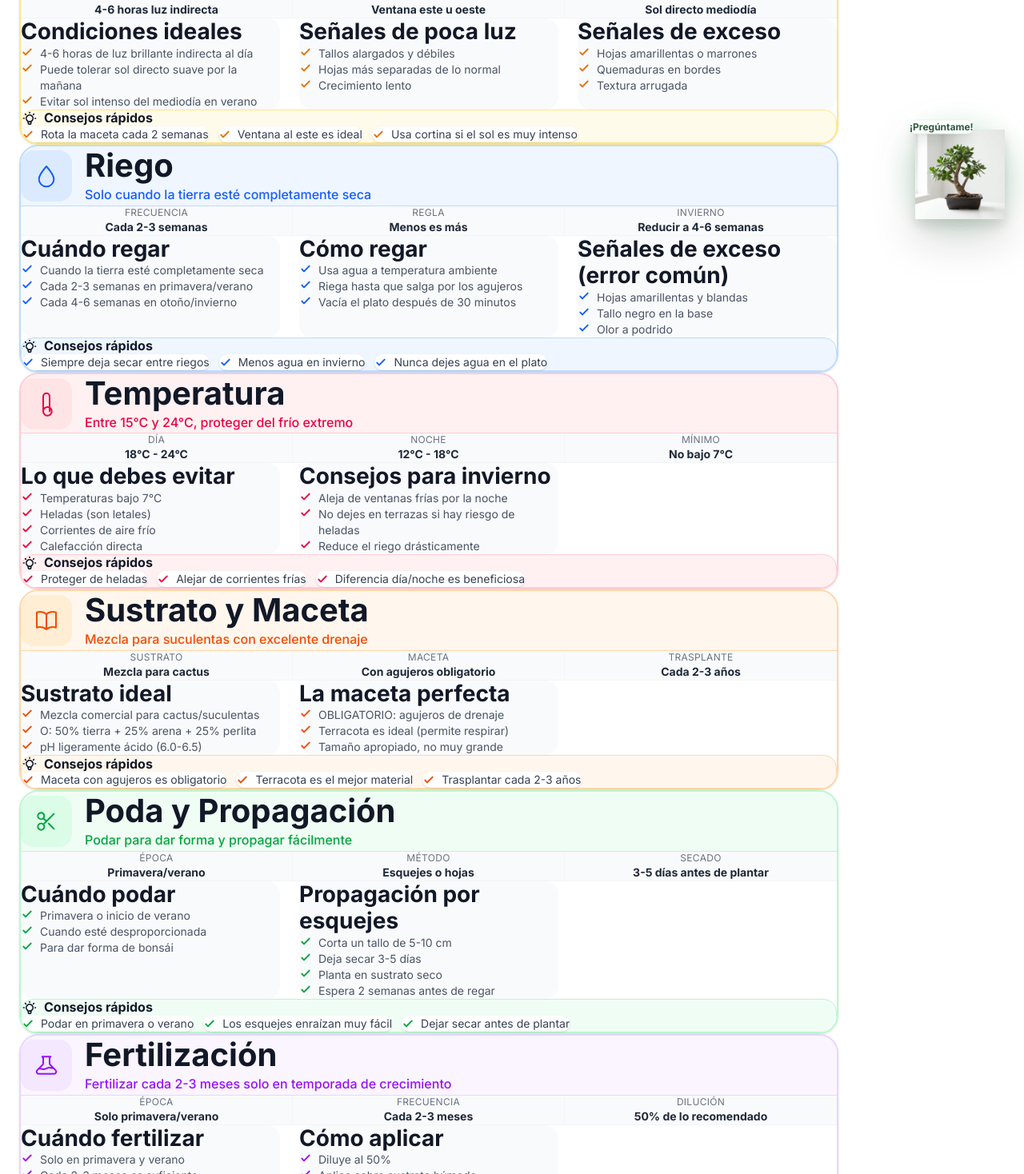
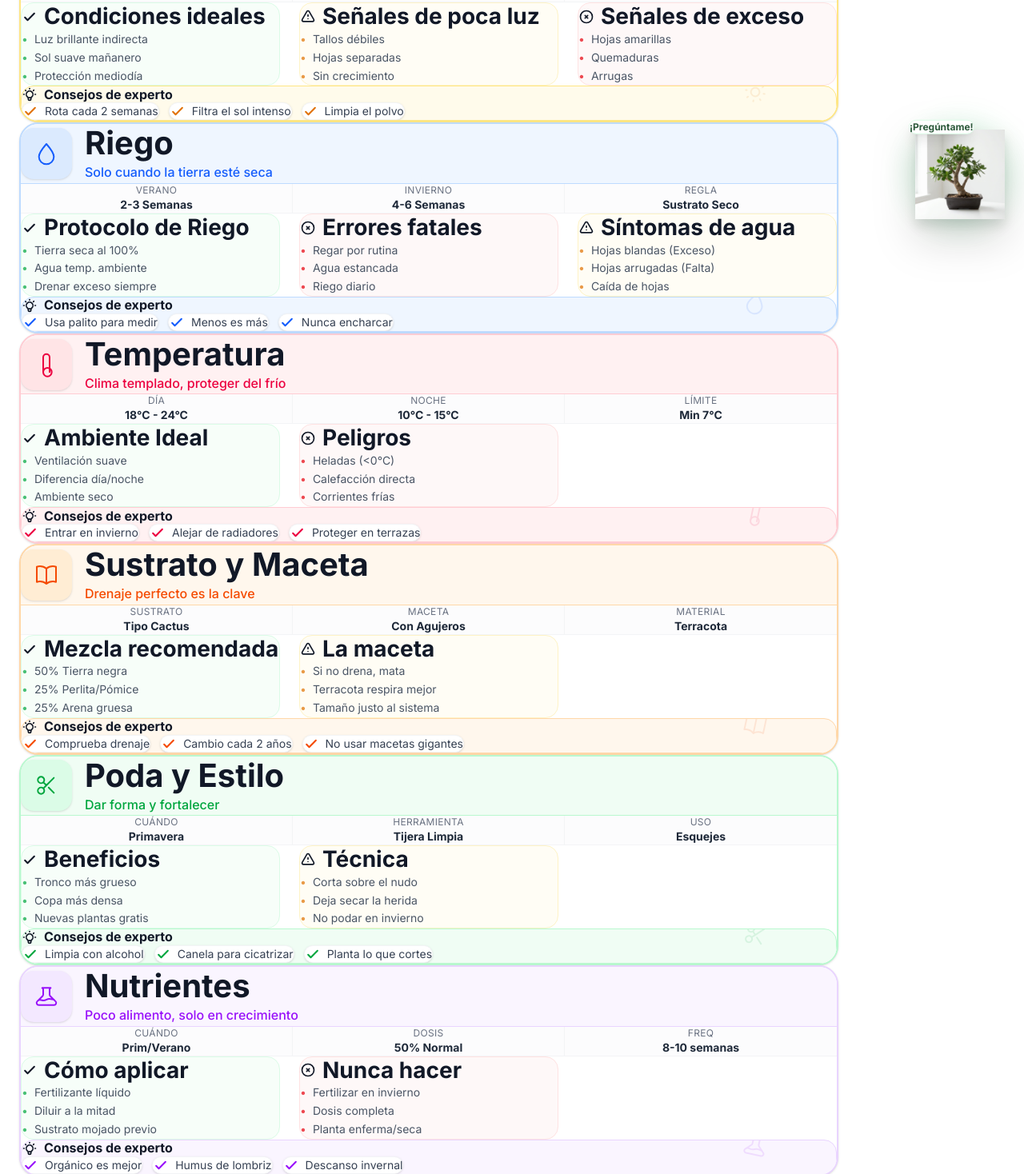
Before and after one commit to Juanpi2024/WEB-DECOJADE, a Next.js app: page /cuidados in a window 1280 px wide. Shown: the part 502-1970 px from the top of the page at 80% size. Built offline with nearby package versions, Linux system fonts and the light colour scheme.

Commit message:
Rediseño de la sección de cuidados con nuevas tarjetas e íconos

```diff
--- a/src/app/cuidados/page.js
+++ b/src/app/cuidados/page.js
@@ -11,6 +11,12 @@ const icons = {
     sun: (
         <svg className="w-8 h-8" fill="none" stroke="currentColor" viewBox="0 0 24 24">
             <path strokeLinecap="round" strokeLinejoin="round" strokeWidth={1.5} d="M12 3v1m0 16v1m9-9h-1M4 12H3m15.364 6.364l-.707-.707M6.343 6.343l-.707-.707m12.728 0l-.707.707M6.343 17.657l-.707.707M16 12a4 4 0 11-8 0 4 4 0 018 0z" />
+        </svg>
+    ),
+    sunCloud: (
+        <svg className="w-8 h-8" fill="none" stroke="currentColor" viewBox="0 0 24 24">
+            <path strokeLinecap="round" strokeLinejoin="round" strokeWidth={1.5} d="M12 3v1m0 16v1m9-9h-1M4 12H3m15.364 6.364l-.707-.707M6.343 6.343l-.707-.707m12.728 0l-.707.707M6.343 17.657l-.707.707M16 12a4 4 0 11-8 0 4 4 0 018 0z" />
+            <path strokeLinecap="round" strokeLinejoin="round" strokeWidth={1.5} d="M3 15a4 4 0 004 4h10a4 4 0 004-4" />
         </svg>
     ),
     water: (
@@ -50,8 +56,18 @@ const icons = {
         </svg>
     ),
     check: (
-        <svg className="w-4 h-4" fill="none" stroke="currentColor" viewBox="0 0 24 24">
-            <path strokeLinecap="round" strokeLinejoin="round" strokeWidth={3} d="M5 13l4 4L19 7" />
+        <svg className="w-5 h-5" fill="none" stroke="currentColor" viewBox="0 0 24 24">
+            <path strokeLinecap="round" strokeLinejoin="round" strokeWidth={2.5} d="M5 13l4 4L19 7" />
+        </svg>
+    ),
+    warning: (
+        <svg className="w-5 h-5" fill="none" stroke="currentColor" viewBox="0 0 24 24">
+            <path strokeLinecap="round" strokeLinejoin="round" strokeWidth={2} d="M12 9v2m0 4h.01m-6.938 4h13.856c1.54 0 2.502-1.667 1.732-3L13.732 4c-.77-1.333-2.694-1.333-3.464 0L3.34 16c-.77 1.333.192 3 1.732 3z" />
+        </svg>
+    ),
+    stop: (
+        <svg className="w-5 h-5" fill="none" stroke="currentColor" viewBox="0 0 24 24">
+            <path strokeLinecap="round" strokeLinejoin="round" strokeWidth={2} d="M10 14l2-2m0 0l2-2m-2 2l-2-2m2 2l2 2m7-2a9 9 0 11-18 0 9 9 0 0118 0z" />
         </svg>
     ),
     leaf: (
@@ -69,171 +85,158 @@ const careGuides = [
         shortDesc: '4-6 horas de luz indirecta brillante',
         color: 'amber',
         keyPoints: [
-            { label: 'Ideal', value: '4-6 horas luz indirecta' },
-            { label: 'Ubicación', value: 'Ventana este u oeste' },
-            { label: 'Evitar', value: 'Sol directo mediodía' },
+            { label: 'Ideal', value: '4-6h Sol' },
+            { label: 'Ubicación', value: 'Ventana Este' },
+            { label: 'Cuidado', value: 'Evitar Tarde' },
         ],
         content: [
             {
                 title: 'Condiciones ideales',
-                items: ['4-6 horas de luz brillante indirecta al día', 'Puede tolerar sol directo suave por la mañana', 'Evitar sol intenso del mediodía en verano']
+                type: 'ideal',
+                items: ['Luz brillante indirecta', 'Sol suave mañanero', 'Protección mediodía']
             },
             {
                 title: 'Señales de poca luz',
-                items: ['Tallos alargados y débiles', 'Hojas más separadas de lo normal', 'Crecimiento lento']
+                type: 'warning',
+                items: ['Tallos débiles', 'Hojas separadas', 'Sin crecimiento']
             },
             {
                 title: 'Señales de exceso',
-                items: ['Hojas amarillentas o marrones', 'Quemaduras en bordes', 'Textura arrugada']
+                type: 'danger',
+                items: ['Hojas amarillas', 'Quemaduras', 'Arrugas']
             }
         ],
-        tips: ['Rota la maceta cada 2 semanas', 'Ventana al este es ideal', 'Usa cortina si el sol es muy intenso'],
+        tips: ['Rota cada 2 semanas', 'Filtra el sol intenso', 'Limpia el polvo'],
     },
     {
         id: 'riego',
         icon: icons.water,
         title: 'Riego',
-        shortDesc: 'Solo cuando la tierra esté completamente seca',
+        shortDesc: 'Solo cuando la tierra esté seca',
         color: 'blue',
         keyPoints: [
-            { label: 'Frecuencia', value: 'Cada 2-3 semanas' },
-            { label: 'Regla', value: 'Menos es más' },
-            { label: 'Invierno', value: 'Reducir a 4-6 semanas' },
+            { label: 'Verano', value: '2-3 Semanas' },
+            { label: 'Invierno', value: '4-6 Semanas' },
+            { label: 'Regla', value: 'Sustrato Seco' },
         ],
         content: [
             {
-                title: 'Cuándo regar',
-                items: ['Cuando la tierra esté completamente seca', 'Cada 2-3 semanas en primavera/verano', 'Cada 4-6 semanas en otoño/invierno']
+                title: 'Protocolo de Riego',
+                type: 'ideal',
+                items: ['Tierra seca al 100%', 'Agua temp. ambiente', 'Drenar exceso siempre']
             },
             {
-                title: 'Cómo regar',
-                items: ['Usa agua a temperatura ambiente', 'Riega hasta que salga por los agujeros', 'Vacía el plato después de 30 minutos']
+                title: 'Errores fatales',
+                type: 'danger',
+                items: ['Regar por rutina', 'Agua estancada', 'Riego diario']
             },
             {
-                title: 'Señales de exceso (error común)',
-                items: ['Hojas amarillentas y blandas', 'Tallo negro en la base', 'Olor a podrido']
+                title: 'Síntomas de agua',
+                type: 'warning',
+                items: ['Hojas blandas (Exceso)', 'Hojas arrugadas (Falta)', 'Caída de hojas']
             }
         ],
-        tips: ['Siempre deja secar entre riegos', 'Menos agua en invierno', 'Nunca dejes agua en el plato'],
+        tips: ['Usa palito para medir', 'Menos es más', 'Nunca encharcar'],
     },
     {
         id: 'temperatura',
         icon: icons.thermometer,
         title: 'Temperatura',
-        shortDesc: 'Entre 15°C y 24°C, proteger del frío extremo',
+        shortDesc: 'Clima templado, proteger del frío',
         color: 'rose',
         keyPoints: [
             { label: 'Día', value: '18°C - 24°C' },
-            { label: 'Noche', value: '12°C - 18°C' },
-            { label: 'Mínimo', value: 'No bajo 7°C' },
+            { label: 'Noche', value: '10°C - 15°C' },
+            { label: 'Límite', value: 'Min 7°C' },
         ],
         content: [
             {
-                title: 'Lo que debes evitar',
-                items: ['Temperaturas bajo 7°C', 'Heladas (son letales)', 'Corrientes de aire frío', 'Calefacción directa']
+                title: 'Ambiente Ideal',
+                type: 'ideal',
+                items: ['Ventilación suave', 'Diferencia día/noche', 'Ambiente seco']
             },
             {
-                title: 'Consejos para invierno',
-                items: ['Aleja de ventanas frías por la noche', 'No dejes en terrazas si hay riesgo de heladas', 'Reduce el riego drásticamente']
+                title: 'Peligros',
+                type: 'danger',
+                items: ['Heladas (<0°C)', 'Calefacción directa', 'Corrientes frías']
             }
         ],
-        tips: ['Proteger de heladas', 'Alejar de corrientes frías', 'Diferencia día/noche es beneficiosa'],
+        tips: ['Entrar en invierno', 'Alejar de radiadores', 'Proteger en terrazas'],
     },
     {
         id: 'sustrato',
         icon: icons.pot,
         title: 'Sustrato y Maceta',
-        shortDesc: 'Mezcla para suculentas con excelente drenaje',
+        shortDesc: 'Drenaje perfecto es la clave',
         color: 'orange',
         keyPoints: [
-            { label: 'Sustrato', value: 'Mezcla para cactus' },
-            { label: 'Maceta', value: 'Con agujeros obligatorio' },
-            { label: 'Trasplante', value: 'Cada 2-3 años' },
+            { label: 'Sustrato', value: 'Tipo Cactus' },
+            { label: 'Maceta', value: 'Con Agujeros' },
+            { label: 'Material', value: 'Terracota' },
         ],
         content: [
             {
-                title: 'Sustrato ideal',
-                items: ['Mezcla comercial para cactus/suculentas', 'O: 50% tierra + 25% arena + 25% perlita', 'pH ligeramente ácido (6.0-6.5)']
+                title: 'Mezcla recomendada',
+                type: 'ideal',
+                items: ['50% Tierra negra', '25% Perlita/Pómice', '25% Arena gruesa']
             },
             {
-                title: 'La maceta perfecta',
-                items: ['OBLIGATORIO: agujeros de drenaje', 'Terracota es ideal (permite respirar)', 'Tamaño apropiado, no muy grande']
+                title: 'La maceta',
+                type: 'warning',
+                items: ['Si no drena, mata', 'Terracota respira mejor', 'Tamaño justo al sistema']
             }
         ],
-        tips: ['Maceta con agujeros es obligatorio', 'Terracota es el mejor material', 'Trasplantar cada 2-3 años'],
+        tips: ['Comprueba drenaje', 'Cambio cada 2 años', 'No usar macetas gigantes'],
     },
     {
         id: 'poda',
         icon: icons.scissors,
-        title: 'Poda y Propagación',
-        shortDesc: 'Podar para dar forma y propagar fácilmente',
+        title: 'Poda y Estilo',
+        shortDesc: 'Dar forma y fortalecer',
         color: 'green',
         keyPoints: [
-            { label: 'Época', value: 'Primavera/verano' },
-            { label: 'Método', value: 'Esquejes o hojas' },
-            { label: 'Secado', value: '3-5 días antes de plantar' },
+            { label: 'Cuándo', value: 'Primavera' },
+            { label: 'Herramienta', value: 'Tijera Limpia' },
+            { label: 'Uso', value: 'Esquejes' },
         ],
         content: [
             {
-                title: 'Cuándo podar',
-                items: ['Primavera o inicio de verano', 'Cuando esté desproporcionada', 'Para dar forma de bonsái']
+                title: 'Beneficios',
+                type: 'ideal',
+                items: ['Tronco más grueso', 'Copa más densa', 'Nuevas plantas gratis']
             },
             {
-                title: 'Propagación por esquejes',
-                items: ['Corta un tallo de 5-10 cm', 'Deja secar 3-5 días', 'Planta en sustrato seco', 'Espera 2 semanas antes de regar']
+                title: 'Técnica',
+                type: 'warning',
+                items: ['Corta sobre el nudo', 'Deja secar la herida', 'No podar en invierno']
             }
         ],
-        tips: ['Podar en primavera o verano', 'Los esquejes enraízan muy fácil', 'Dejar secar antes de plantar'],
+        tips: ['Limpia con alcohol', 'Canela para cicatrizar', 'Planta lo que cortes'],
     },
     {
         id: 'fertilizacion',
         icon: icons.beaker,
-        title: 'Fertilización',
-        shortDesc: 'Fertilizar cada 2-3 meses solo en temporada de crecimiento',
+        title: 'Nutrientes',
+        shortDesc: 'Poco alimento, solo en crecimiento',
         color: 'purple',
         keyPoints: [
-            { label: 'Época', value: 'Solo primavera/verano' },
-            { label: 'Frecuencia', value: 'Cada 2-3 meses' },
-            { label: 'Dilución', value: '50% de lo recomendado' },
+            { label: 'Cuándo', value: 'Prim/Verano' },
+            { label: 'Dosis', value: '50% Normal' },
+            { label: 'Freq', value: '8-10 semanas' },
         ],
         content: [
             {
-                title: 'Cuándo fertilizar',
-                items: ['Solo en primavera y verano', 'Cada 2-3 meses es suficiente', 'NUNCA en otoño ni invierno']
+                title: 'Cómo aplicar',
+                type: 'ideal',
+                items: ['Fertilizante líquido', 'Diluir a la mitad', 'Sustrato mojado previo']
             },
             {
-                title: 'Cómo aplicar',
-                items: ['Diluye al 50%', 'Aplica sobre sustrato húmedo', 'Evita que toque las hojas']
+                title: 'Nunca hacer',
+                type: 'danger',
+                items: ['Fertilizar en invierno', 'Dosis completa', 'Planta enferma/seca']
             }
         ],
-        tips: ['Fertilizar solo en primavera y verano', 'Diluir al 50%', 'Aplicar sobre sustrato húmedo'],
-    },
-    {
-        id: 'problemas',
-        icon: icons.medical,
-        title: 'Problemas Comunes',
-        shortDesc: 'Identificar y solucionar problemas frecuentes',
-        color: 'red',
-        keyPoints: [
-            { label: 'Problema #1', value: 'Exceso de riego' },
-            { label: 'Plaga común', value: 'Cochinilla' },
-            { label: 'Prevención', value: 'Revisar regularmente' },
-        ],
-        content: [
-            {
-                title: 'Hojas amarillas y blandas',
-                items: ['Causa: Exceso de riego (90%)', 'Solución: Dejar de regar, revisar raíces']
-            },
-            {
-                title: 'Manchas blancas algodonosas',
-                items: ['Causa: Cochinilla (plaga)', 'Solución: Alcohol con algodón']
-            },
-            {
-                title: 'Tallo negro en la base',
-                items: ['Causa: Pudrición por exceso de agua', 'Solución: Cortar sano y propagar']
-            }
-        ],
-        tips: ['El exceso de agua es el problema #1', 'Actuar rápido ante pudrición', 'Revisar plagas regularmente'],
+        tips: ['Orgánico es mejor', 'Humus de lombriz', 'Descanso invernal'],
     },
 ];
 
@@ -302,7 +305,7 @@ export default function CuidadosPage() {
                 <div className="container mx-auto px-6">
                     <div className="max-w-5xl mx-auto">
                         <h2 className="text-2xl font-bold text-[#1C4532] mb-6 text-center">Índice de Contenidos</h2>
-                        <div className="grid grid-cols-2 md:grid-cols-4 lg:grid-cols-7 gap-3">
+                        <div className="grid grid-cols-2 md:grid-cols-4 lg:grid-cols-6 gap-3">
                             {careGuides.map((guide) => (
                                 <a
                                     key={guide.id}
@@ -321,19 +324,19 @@ export default function CuidadosPage() {
             </section>
 
             {/* Care Guides - Professional Card Layout */}
-            <section className="py-16 bg-white">
+            <section className="py-16 bg-white space-y-24">
                 <div className="container mx-auto px-6">
-                    <div className="max-w-5xl mx-auto space-y-8">
+                    <div className="max-w-5xl mx-auto space-y-16">
                         {careGuides.map((guide) => (
                             <article
                                 key={guide.id}
                                 id={guide.id}
-                                className={`rounded-3xl overflow-hidden border-2 ${colorClasses[guide.color].border} scroll-mt-24 shadow-sm hover:shadow-lg transition-shadow`}
+                                className={`rounded-3xl overflow-hidden border-2 ${colorClasses[guide.color].border} scroll-mt-24 shadow-sm hover:shadow-lg transition-shadow bg-white`}
                             >
                                 {/* Header */}
                                 <div className={`p-6 ${colorClasses[guide.color].bg} border-b ${colorClasses[guide.color].border}`}>
                                     <div className="flex items-center gap-4">
-                                        <div className={`w-16 h-16 rounded-2xl ${colorClasses[guide.color].iconBg} ${colorClasses[guide.color].text} flex items-center justify-center`}>
+                                        <div className={`w-16 h-16 rounded-2xl ${colorClasses[guide.color].iconBg} ${colorClasses[guide.color].text} flex items-center justify-center shadow-sm`}>
                                             {guide.icon}
                                         </div>
                                         <div className="flex-1">
@@ -343,43 +346,77 @@ export default function CuidadosPage() {
                                     </div>
                                 </div>
 
-                                {/* Key Points Bar */}
-                                <div className="grid grid-cols-3 divide-x divide-gray-100 bg-gray-50 border-b border-gray-100">
+                                {/* Key Points Bar - More spaced out */}
+                                <div className="grid grid-cols-3 divide-x divide-gray-100 bg-gray-50/50 border-b border-gray-100">
                                     {guide.keyPoints.map((point) => (
-                                        <div key={point.label} className="p-4 text-center">
+                                        <div key={point.label} className="p-4 text-center hover:bg-white transition-colors">
                                             <p className="text-xs text-gray-500 uppercase tracking-wide mb-1">{point.label}</p>
                                             <p className="font-bold text-gray-800 text-sm">{point.value}</p>
                                         </div>
                                     ))}
                                 </div>
 
-                                {/* Content */}
-                                <div className="p-6 md:p-8">
+                                {/* Content Grid - Card Style */}
+                                <div className="p-6 md:p-8 bg-white">
                                     <div className="grid md:grid-cols-2 lg:grid-cols-3 gap-6">
-                                        {guide.content.map((section, i) => (
-                                            <div key={i} className="bg-gray-50 rounded-2xl p-5">
-                                                <h3 className="font-bold text-gray-800 mb-3">{section.title}</h3>
-                                                <ul className="space-y-2">
+                                        {guide.content.map((section, i) => {
+                                            // Determine styles based on section type
+                                            let cardBg = 'bg-gray-50';
+                                            let titleColor = 'text-gray-800';
+                                            let icon = icons.check;
+                                            let iconColor = colorClasses[guide.color].text;
+
+                                            if (section.type === 'ideal') {
+                                                cardBg = 'bg-green-50/50 border border-green-100';
+                                                titleColor = 'text-green-800';
+                                                icon = icons.check;
+                                                iconColor = 'text-green-600';
+                                            } else if (section.type === 'warning') {
+                                                cardBg = 'bg-amber-50/50 border border-amber-100';
+                                                titleColor = 'text-amber-800';
+                                                icon = icons.warning;
+                                                iconColor = 'text-amber-600';
+                                            } else if (section.type === 'danger') {
+                                                cardBg = 'bg-red-50/50 border border-red-100';
+                                                titleColor = 'text-red-800';
+                                                icon = icons.stop;
+                                                iconColor = 'text-red-600';
+                                            }
+
+                                            return (
+                                                <div key={i} className={`${cardBg} rounded-2xl p-5 hover:scale-[1.02] transition-transform duration-300`}>
+                                                    <h3 className={`font-bold ${titleColor} mb-4 flex items-center gap-2`}>
+                                                        {icon}
+                                                        {section.title}
+                                                    </h3>
+                                                    <ul className="space-y-3">
                                                         {section.items.map((item, j) => (
-                                                        <li key={j} className="flex items-start gap-2 text-sm text-gray-600">
-                                                            <span className={`mt-1 ${colorClasses[guide.color].text}`}>{icons.check}</span>
+                                                            <li key={j} className="flex items-start gap-2 text-sm text-gray-600 leading-relaxed">
+                                                                <span className={`mt-0.5 shrink-0 ${iconColor} opacity-70`}>•</span>
                                                                 {item}
                                                             </li>
                                                         ))}
                                                     </ul>
                                                 </div>
-                                        ))}
+                                            );
+                                        })}
                                     </div>
 
-                                    {/* Tips */}
-                                    <div className={`mt-6 p-5 ${colorClasses[guide.color].bg} rounded-2xl border ${colorClasses[guide.color].border}`}>
-                                        <h4 className={`font-bold ${colorClasses[guide.color].text} mb-3 flex items-center gap-2`}>
+                                    {/* Tips Section */}
+                                    <div className={`mt-8 p-6 ${colorClasses[guide.color].bg} rounded-2xl border ${colorClasses[guide.color].border} relative overflow-hidden`}>
+                                        <div className="absolute right-0 top-0 opacity-10 -mr-4 -mt-4 transform rotate-12">
+                                            <div className={`w-32 h-32 ${colorClasses[guide.color].text}`}>
+                                                {guide.icon}
+                                            </div>
+                                        </div>
+
+                                        <h4 className={`font-bold ${colorClasses[guide.color].text} mb-4 flex items-center gap-2 relative z-10`}>
                                             {icons.lightbulb}
-                                            Consejos rápidos
+                                            Consejos de experto
                                         </h4>
-                                        <div className="flex flex-wrap gap-3">
+                                        <div className="flex flex-wrap gap-3 relative z-10">
                                             {guide.tips.map((tip, i) => (
-                                                <span key={i} className="inline-flex items-center gap-2 px-4 py-2 bg-white rounded-full text-sm text-gray-700 shadow-sm">
+                                                <span key={i} className="inline-flex items-center gap-2 px-4 py-2 bg-white rounded-full text-sm text-gray-700 shadow-sm border border-gray-100">
                                                     <span className={`${colorClasses[guide.color].text}`}>{icons.check}</span>
                                                     {tip}
                                                 </span>
```
Lines whose indentation alone changed are shown as unchanged.
